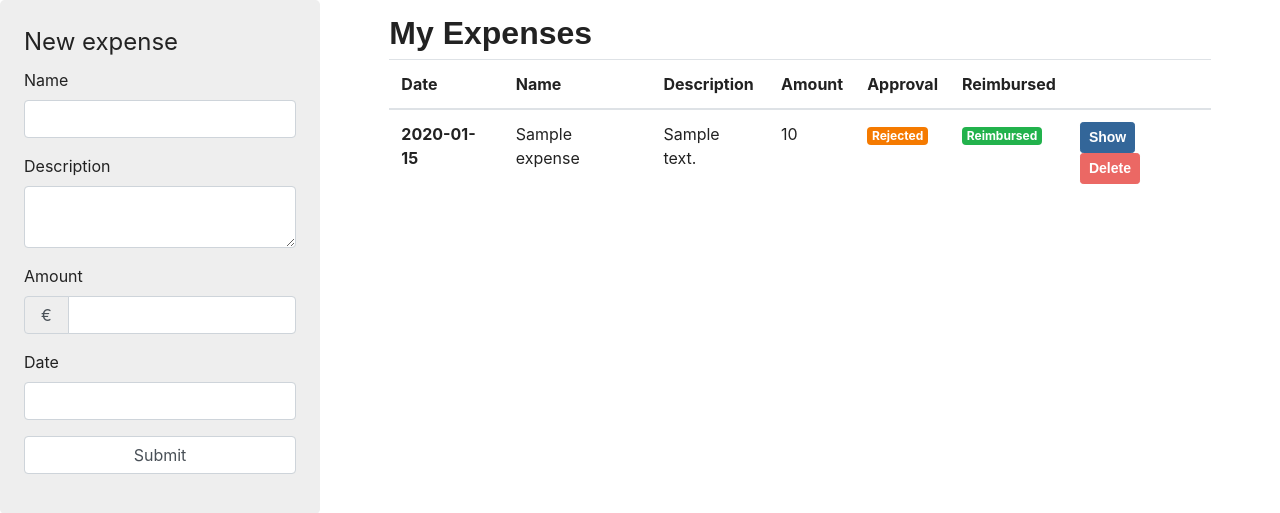
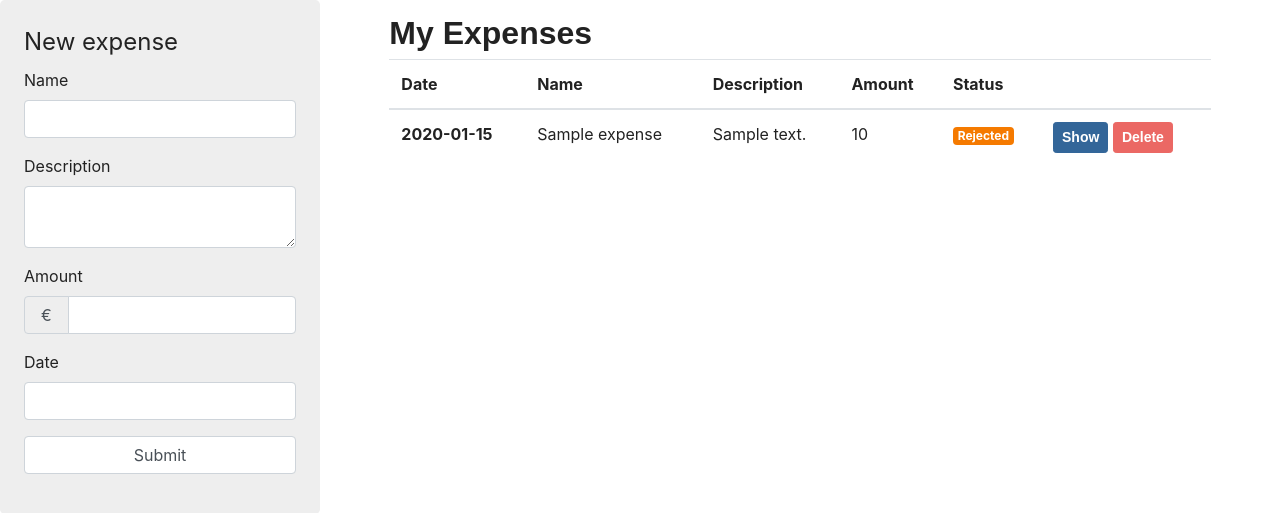
Before and after one commit to carroarmato0/expens-o-matic, a Symfony app: template templates/expenses/index.html.twig in a window 1280 px wide. Shown: the part 59-572 px from the top of the page. Run offline with Twig, Linux system fonts and the light colour scheme; the template is opened without the code that fills it: most values are stand-ins (such as "Sample title", 1, 10 or a date in 2020); form fields are guessed from the names that the template uses; some libraries are stand-ins or nearby versions; some web fonts are replaced.

Commit message:
Unify approval and reimbursement state of expense in one entry
Signed-off-by: Christophe Vanlancker <carroarmato0@inuits.eu>

```diff
--- a/templates/expenses/index.html.twig
+++ b/templates/expenses/index.html.twig
@@ -55,7 +55,9 @@
     <div class="col-xl-8 container-fluid p-3">
       <h2>My Expenses</h2>
       {% if expenses is empty %}
-        <p>You have no expenses yet. Time to make some ;)</p>
+        <div class="alert alert-secondary">
+          <p class="mb-0">You have no expenses yet. Time to make some ;)</p>
+        </div>
       {% else %}
         <div class="table-responsive">
           <table id="expenses" class="table">
@@ -65,8 +67,7 @@
               <th scope="col">Name</th>
               <th scope="col">Description</th>
               <th scope="col">Amount</th>
-              <th scope="col">Approval</th>
-              <th scope="col">Reimbursed</th>
+              <th scope="col">Status</th>
               <th scope="col"></th>
             </tr>
             </thead>
@@ -77,6 +78,9 @@
                 <td>{{expense.name}}</td>
                 <td>{{expense.description}}</td>
                 <td>{{expense.amount}}</td>
+                {% if expense.reimbursed == 1 %}
+                  <td><span class="badge badge-success">Paid</span></td>
+                {% else %}
                   {% if expense.approved is empty %}
                     <td><span class="badge badge-info">Pending</span></td>
                   {% elseif expense.approved == 1 %}
@@ -84,10 +88,6 @@
                   {% else %}
                     <td><span class="badge badge-danger">Rejected</span></td>
                   {% endif %}
-                {% if expense.reimbursed == 0 %}
-                  <td><span class="badge badge-secondary">Not paid</span></td>
-                {% else %}
-                  <td><span class="badge badge-success">Reimbursed</span></td>
                 {% endif %}
                 <td>
                   <a class="btn btn-info btn-sm" href="/expense/{{ expense.id }}" role="button">Show</a>
```
Lines whose indentation alone changed are shown as unchanged.
